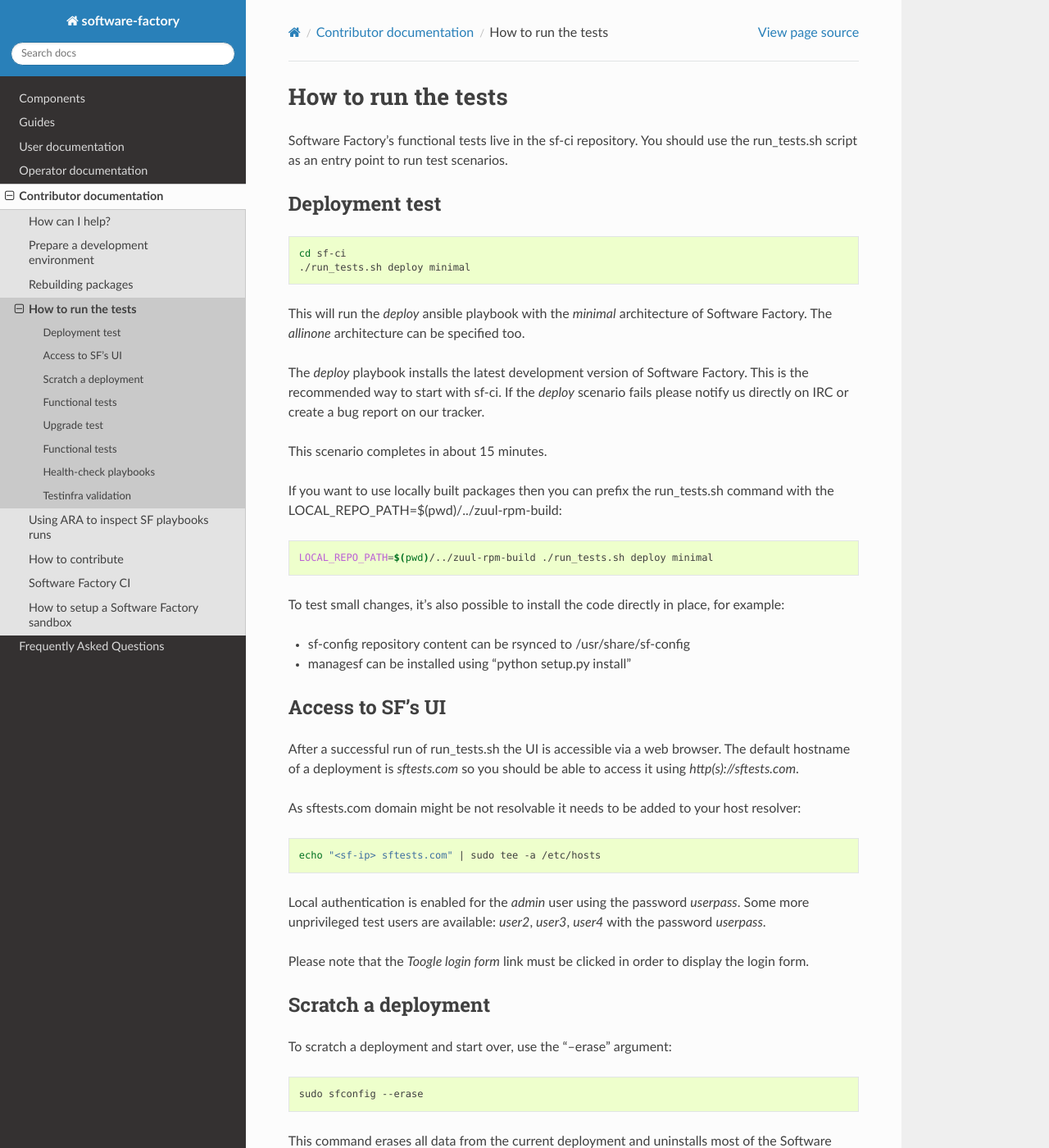
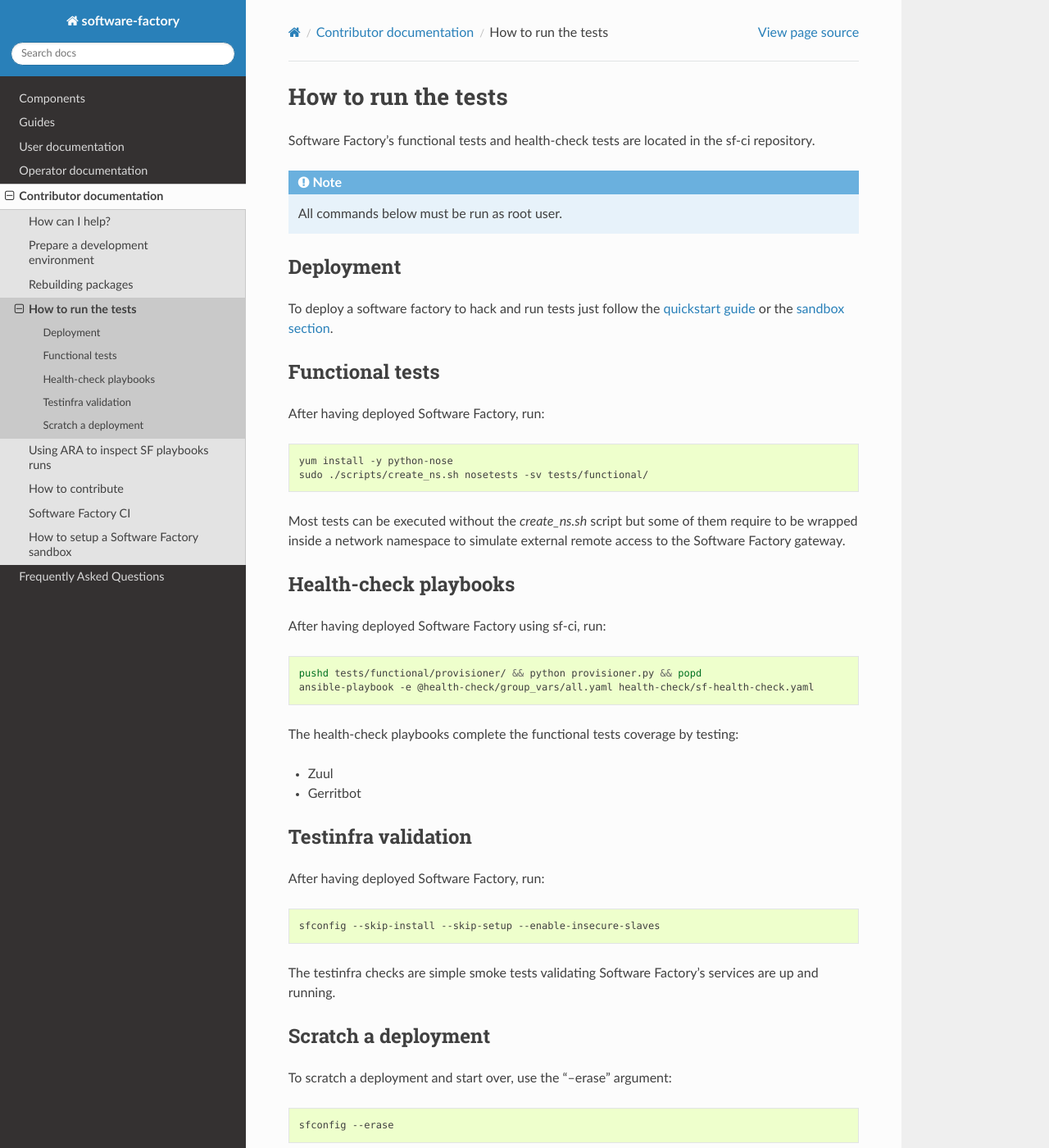
Before and after one commit to softwarefactory-project/sf-docs, a Sphinx documentation site: the page built from docs/contributor/run_tests.rst, in a window 1280 px wide and 1400 px high. Shown: the whole window at 82% size. Built offline with Sphinx 7.4.7 and the Read the Docs theme 2.0.0, drawn with Linux system fonts in a browser that asks for light colours; some of the changed text lies outside the part shown.

Commit message:
Refactor the run tests docs
Change-Id: Ic4acb3231f56bc1f7cc46222ea31273a8888db9a
Depends-on: https://softwarefactory-project.io/r/14550

```diff
--- a/docs/contributor/run_tests.rst
+++ b/docs/contributor/run_tests.rst
@@ -3,59 +3,62 @@
 How to run the tests
 --------------------
 
-Software Factory's functional tests live in the sf-ci repository. You should use the run_tests.sh
-script as an entry point to run test scenarios.
+Software Factory's functional tests and health-check tests are located in the
+sf-ci repository.
 
-Deployment test
-...............
+.. note::
+
+  All commands below must be run as root user.
+
+Deployment
+..........
+
+To deploy a software factory to hack and run tests just follow the
+:ref:`quickstart guide <quickstart>` or the :ref:`sandbox section <how_to_setup_sf_sandbox>`.
+
+
+Functional tests
+................
+
+After having deployed Software Factory, run:
 
 .. code-block:: bash
 
- cd sf-ci
- ./run_tests.sh deploy minimal
+ yum install -y python-nose
+ sudo ./scripts/create_ns.sh nosetests -sv tests/functional/
 
-This will run the *deploy* ansible playbook with the *minimal* architecture
-of Software Factory. The *allinone* architecture can be specified too.
+Most tests can be executed without the *create_ns.sh* script but some
+of them require to be wrapped inside a network namespace to simulate
+external remote access to the Software Factory gateway.
 
-The *deploy* playbook installs the latest development version of Software Factory.
-This is the recommended way to start with sf-ci. If the *deploy* scenario fails
-please notify us directly on IRC or create a bug report on our tracker.
 
-This scenario completes in about 15 minutes.
+Health-check playbooks
+......................
 
-If you want to use locally built packages then you can prefix the run_tests.sh command
-with the LOCAL_REPO_PATH=$(pwd)/../zuul-rpm-build:
+After having deployed Software Factory using sf-ci, run:
 
 .. code-block:: bash
 
- LOCAL_REPO_PATH=$(pwd)/../zuul-rpm-build ./run_tests.sh deploy minimal
+ pushd tests/functional/provisioner/ && python provisioner.py && popd
+ ansible-playbook -e @health-check/group_vars/all.yaml health-check/sf-health-check.yaml
 
-To test small changes, it's also possible to install the code directly in place,
-for example:
 
-* sf-config repository content can be rsynced to /usr/share/sf-config
-* managesf can be installed using "python setup.py install"
+The health-check playbooks complete the functional tests coverage by testing:
 
-Access to SF's UI
-.................
+* Zuul
+* Gerritbot
 
-After a successful run of run_tests.sh the UI is accessible
-via a web browser. The default hostname of a deployment is *sftests.com*
-so you should be able to access it using *http(s)://sftests.com*.
+Testinfra validation
+....................
 
-As sftests.com domain might be not resolvable it needs to be added to
-your host resolver:
+After having deployed Software Factory, run:
 
 .. code-block:: bash
 
- echo "<sf-ip> sftests.com" | sudo tee -a /etc/hosts
+ sfconfig --skip-install --skip-setup --enable-insecure-slaves
 
-Local authentication is enabled for the *admin* user using the
-password *userpass*. Some more unprivileged test users are available:
-*user2*, *user3*, *user4* with the password *userpass*.
-
-Please note that the *Toogle login form* link must be clicked in order to
-display the login form.
+The testinfra checks are simple smoke tests validating Software Factory's
+services are up and running.
 
 Scratch a deployment
 ....................
@@ -64,7 +67,7 @@
 
 .. code-block:: bash
 
- sudo sfconfig --erase
+ sfconfig --erase
 
 This command erases all data from the current deployment and uninstalls most of the
 Software Factory packages. It is recommended to start working on new features or
@@ -72,96 +75,3 @@
 
 When switching from a *minimal* deployment to an *allinone* it is advised
 to run that command beforehand to avoid some side effects during functional tests.
-
-
-Functional tests
-................
-
-The *functional* scenario extends the *deploy* scenario by:
-
-* Provisioning random data (Git repos, reviews, stories, ...)
-* Get a backup
-* Run health-check playbooks (see sf-ci/health-check/)
-* Run functional tests (see sf-ci/tests/functional/)
-* Check firefose events
-* Erase data (sfconfig --erase)
-* Recover the data from the backup (sfconfig --recover)
-* Check that provisioned data have been recovered
-
-.. code-block:: bash
-
- ./run_tests.sh functional allinone
-
-Note that you can use LOCAL_REPO_PATH to include your changes.
-
-This scenario completes in about 60 minutes.
-
-Upgrade test
-............
-
-The *upgrade* scenario simulates an upgrade from the last released version
-of Software Factory to the current development version.
-
-The scenario runs like this:
-
-* Install and deploy the latest release of Software Factory
-* Provision data
-* Upgrade the instance to the current development version
-* Check the provisioned data
-* Run heath-check playbooks
-* Run functional tests
-
-.. code-block:: bash
-
- ./run_tests.sh upgrade allinone
-
-Note that you can use LOCAL_REPO_PATH to include your changes.
-
-This scenario completes in about 60 minutes.
-
-Functional tests
-................
-
-After having deployed Software Factory using sf-ci, run:
-
-.. code-block:: bash
-
- sudo ./scripts/create_ns.sh nosetests -sv tests/functional/
-
-Most tests can be executed without the *create_ns.sh* script but some
-of them require to be wrapped inside a network namespace to simulate
-external remote access to the Software Factory gateway.
-
-Tips:
-
-* you can use file globs to select specific tests: [...]/tests/functional/\*zuul\*
-* **-s** enables using 'import pdb; pdb.set_trace()' within a test
-* Within a test insert 'from nose.tools import set_trace; set_trace()' to add a breakpoint in nosetests
-* **--no-byte-compile** makes sure no .pyc are run
-
-Health-check playbooks
-......................
-
-After having deployed Software Factory using sf-ci, run:
-
-.. code-block:: bash
-
- sudo ansible-playbook health-check/sf-health-check.yaml
-
-The health-check playbooks complete the functional tests
-coverage by testing:
-
-* Zuul
-* Gerritbot
-
-Testinfra validation
-....................
-
-After having deployed Software Factory using sf-ci, run:
-
-.. code-block:: bash
-
- sudo testinfra /usr/share/sf-config/testinfra
-
-The testinfra checks are simple smoke tests validating Software Factory's
-services are up and running.
```
Also changed, not shown: docs/contributor/inspect_with_ara.rst (+1 -32 lines).
